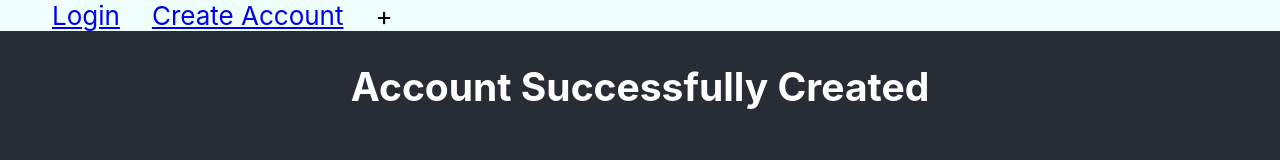
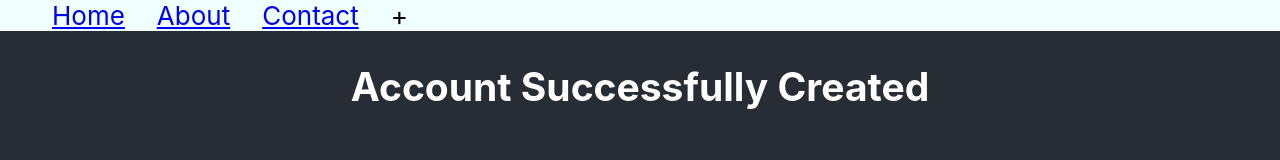
Before and after one commit to Coff1199/website_login, a React (Create React App) app in the folder client/: page /confirmation in a window 1280 px wide. Shown: the top 160 px of the page. Built offline with nearby package versions, Linux system fonts and the light colour scheme; no server answers.

Commit message:
added basis of website moving forward and fixed header and accordion elements

```diff
--- a/client/src/Components/Accordion.js
+++ b/client/src/Components/Accordion.js
@@ -1,4 +1,4 @@
-import "../styles/App.css"
+import "../styles/Accordion.css"
 import { useState } from "react";
 
 function Accordion(props) {
--- a/client/src/Components/Header.js
+++ b/client/src/Components/Header.js
@@ -2,14 +2,22 @@ import "./Accordion.js"
 import Accordion from "./Accordion.js";
 
 function Header(props) {
+    const accordElems = (
+        <ul>
+            <li><a href="/login">Login</a></li>
+            <li><a href="/create-account">Create Account</a></li>
+        </ul>
+    );
+
     return (
         <>
         <div className="App">
             <div className="App-header">
                 <ul>
-                <li><a href="/login">Login</a></li>
-                <li><a href="/create-account">Create Account</a></li>
-                <li><Accordion data="test"/></li>
+                    <li><a href="#">Home</a></li>
+                    <li><a href="#">About</a></li>
+                    <li><a href="#">Contact</a></li>
+                    <li><Accordion data={accordElems}/></li>
                 </ul>
                 <div>
                     {props.children}
--- /dev/null
+++ b/client/src/styles/Accordion.css
@@ -0,0 +1,7 @@
+.accordion {
+    color: black;
+    background-color: azure;
+    position: absolute;
+    width: auto;
+}
+ /*Add animations on open/close*/
--- a/client/src/styles/App.css
+++ b/client/src/styles/App.css
@@ -41,12 +41,6 @@
   color: #61dafb;
 }
 
-.accordion {
-  color: black;
-  background-color: azure;
-  width: 100%;
-}
-
 @keyframes App-logo-spin {
   from {
     transform: rotate(0deg);
```
Lines whose indentation alone changed are shown as unchanged.
